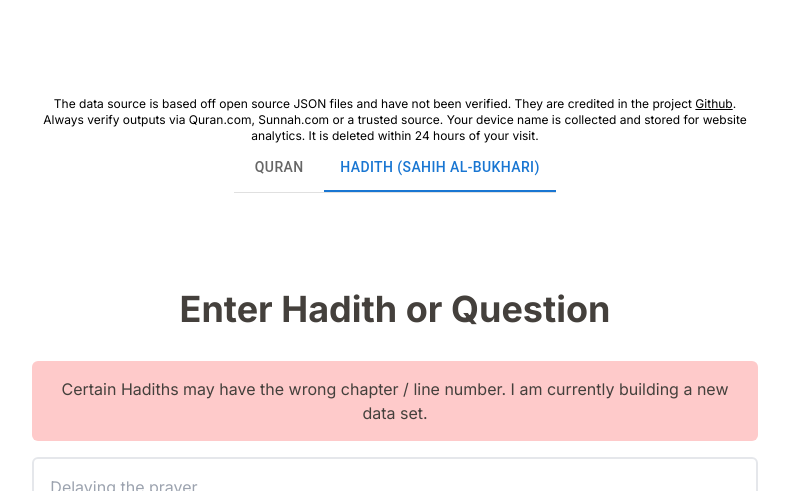
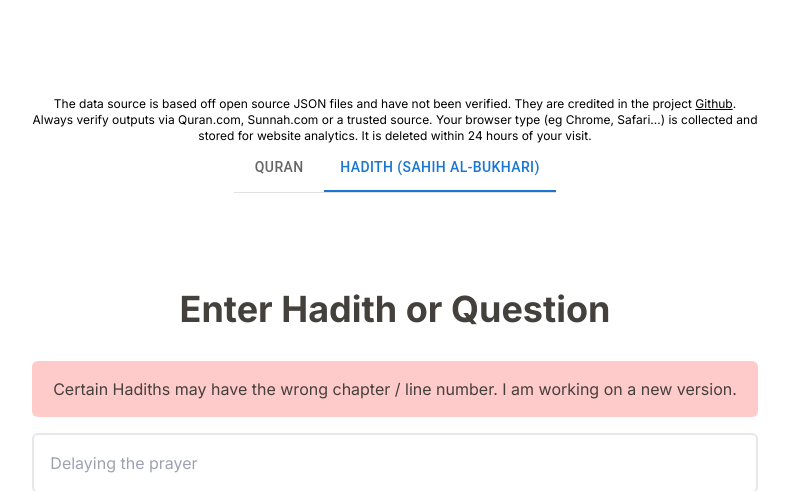
Before and after one commit to icepaq/QuranSearch, a Next.js app in the folder ui/: page / in a window 1280 px wide. Both pictures are taken after a click on the tab "HADITH (SAHIH AL-BUKHARI)". Shown: the top 491 px of the page, without its empty margins (245-1034 px from the left). Built offline with nearby package versions, Linux system fonts and the light colour scheme; no server answers; the database is empty.

Commit message:
more accurate messages

```diff
--- a/ui/src/app/hadithsearch.tsx
+++ b/ui/src/app/hadithsearch.tsx
@@ -51,8 +51,8 @@ const HadithSearch = ({ display }: { display: number }) => {
         </h1>
 
         <p className="md:w-8/12 text-center m-4 text-stone-700 bg-red-200 p-4 rounded-md">
-          Certain Hadiths may have the wrong chapter / line number. I am
-          currently building a new data set.
+          Certain Hadiths may have the wrong chapter / line number. I am working
+          on a new version.
         </p>
 
         <input
--- a/ui/src/app/page.tsx
+++ b/ui/src/app/page.tsx
@@ -26,8 +26,8 @@ export default function Home() {
           Github
         </a>
         . Always verify outputs via Quran.com, Sunnah.com or a trusted source.
-        Your device name is collected and stored for website analytics. It is
-        deleted within 24 hours of your visit.
+        Your browser type (eg Chrome, Safari...) is collected and stored for
+        website analytics. It is deleted within 24 hours of your visit.
       </div>
       <Box sx={{ borderBottom: 1, borderColor: "divider" }}>
         <Tabs
```
